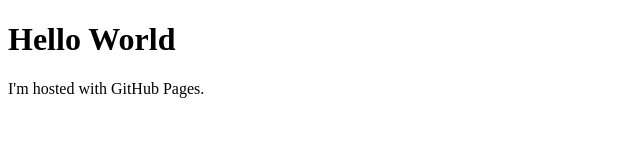
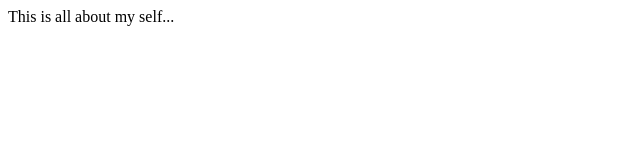
Before and after one commit to sowmyaKathula/sowmyakathula.github.io, a plain HTML site: page index.html in a window 1280 px wide. Shown: the whole page, without its empty margins (0-640 px from the left). Drawn offline with Linux system fonts and the light colour scheme.

Commit message:
Update index.html

```diff
--- a/index.html
+++ b/index.html
@@ -1,7 +1,9 @@
 <!DOCTYPE html>
 <html>
+  <head>
+    <title>Sowmya Kathula</title>
+  </head>
 <body>
-<h1>Hello World</h1>
-<p>I'm hosted with GitHub Pages.</p>
+This is all about my self...
 </body>
 </html>
```
